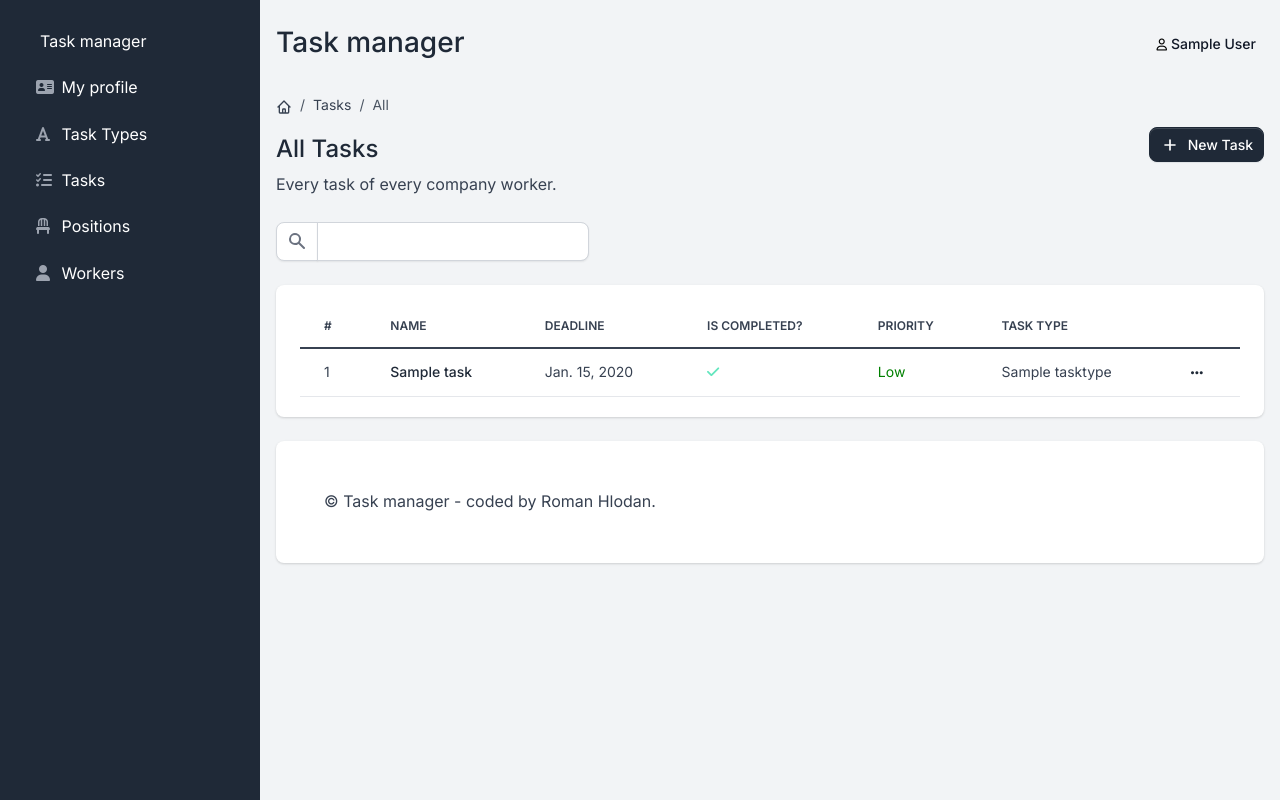
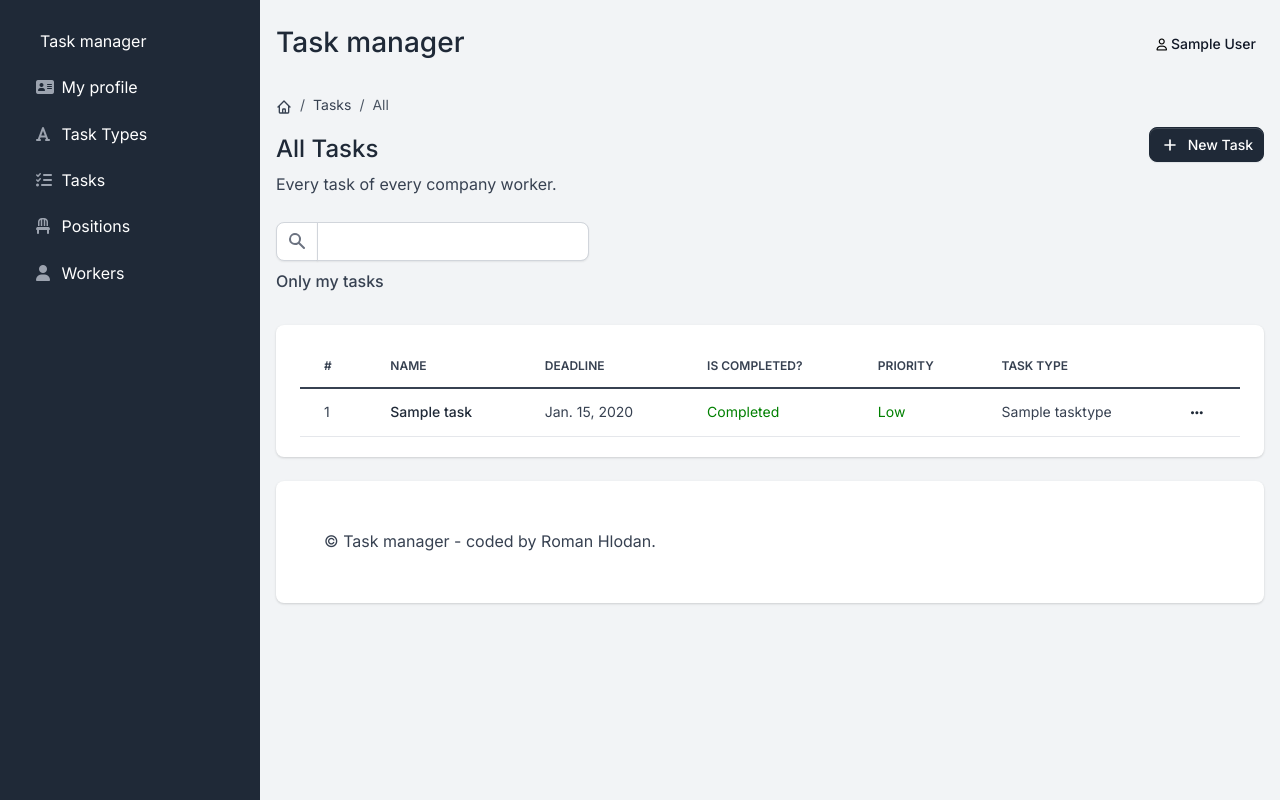
Before and after one commit to RomanHlodann/task-manager, a Django app: page /task/ in a window 1280 px wide. Run offline with Django 5.2, Linux system fonts and the light colour scheme; a user stored in the database is signed in; tables that the repository leaves empty hold one stand-in row (values such as "Sample post"); some libraries are stand-ins or nearby versions.

Commit message:
add created usertasksearchform to template

```diff
--- a/templates/planner/task_list.html
+++ b/templates/planner/task_list.html
@@ -53,6 +53,18 @@
         </form>
       </div>
     </div>
+    <form action="" method="get" id="user_task_form" class="mt-2">
+      {% csrf_token %}
+      {{ user_task_form.find_my_task|add_class:"form-check-input" }}
+      <label class="form-check-label" for="id_find_my_task">
+        Only my tasks
+      </label>
+    </form>
+    <script>
+        document.getElementById('id_find_my_task').addEventListener('change', function() {
+            document.getElementById('user_task_form').submit();
+        });
+    </script>
   </div>
   <div class="card card-body border-0 shadow table-wrapper table-responsive">
     <table class="table table-hover">
@@ -82,9 +94,9 @@
             </td>
             <td>
               {% if task.is_completed %}
-                <i class="fa-solid fa-check" style="color: #63E6BE"></i>
+                <span class="fw-normal" style="color: green">Completed</span>
                 {% elif task.deadline.date < today.date %}
-                  <i class="fa-regular fa-circle-xmark" style="color: #63E6BE;"></i>
+                <span class="fw-normal" style="color: red;">Failure</span>
                 {% else %}
                   <span class="fw-normal">In progress</span>
               {% endif %}
@@ -116,6 +128,7 @@
                 <span class="visually-hidden">Toggle Dropdown</span>
               </button>
               <div class="dropdown-menu py-0">
+                <a class="dropdown-item rounded-top" href="{% url 'planner:task-change_to_completed' task.id %}"><span class="fas fa-check"></span>Mark as completed</a>
                 <a class="dropdown-item rounded-top" href="{% url 'planner:task-detail' task.id %}"><span class="fas fa-eye me-2"></span>View Details</a>
                 <a class="dropdown-item" href="{% url 'planner:task-update' task.id %}"><span class="fas fa-edit me-2"></span>Edit</a>
                 <a class="dropdown-item text-danger rounded-bottom" href="{% url 'planner:task-delete' task.id %}"><span
```
